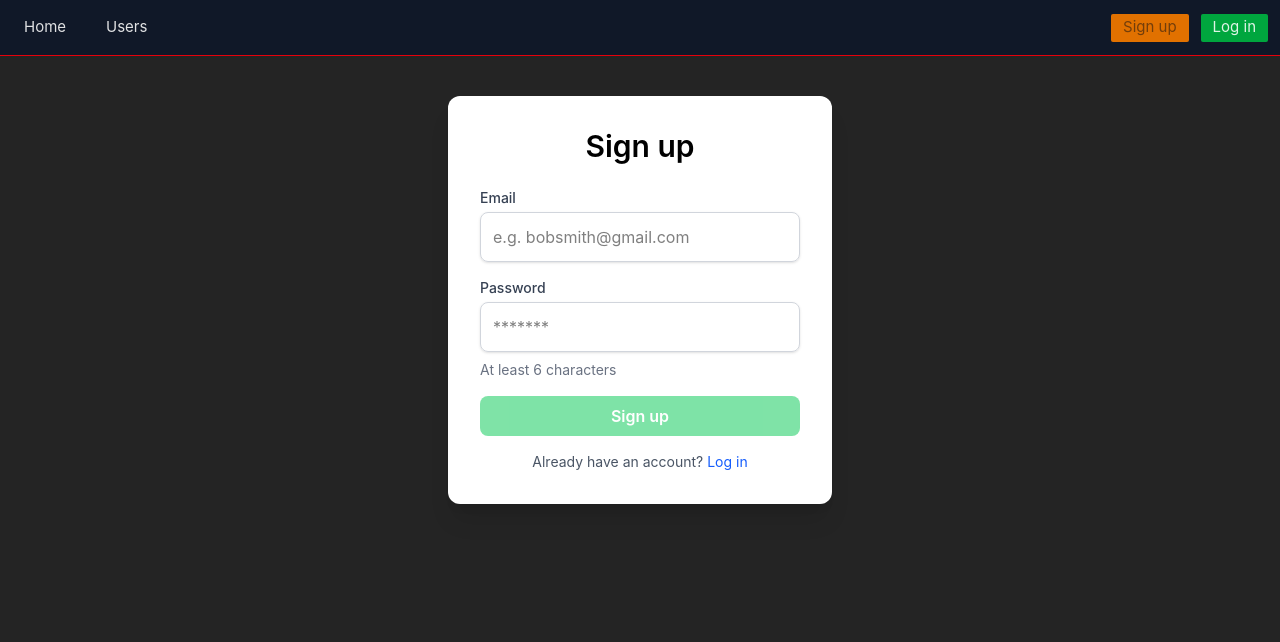
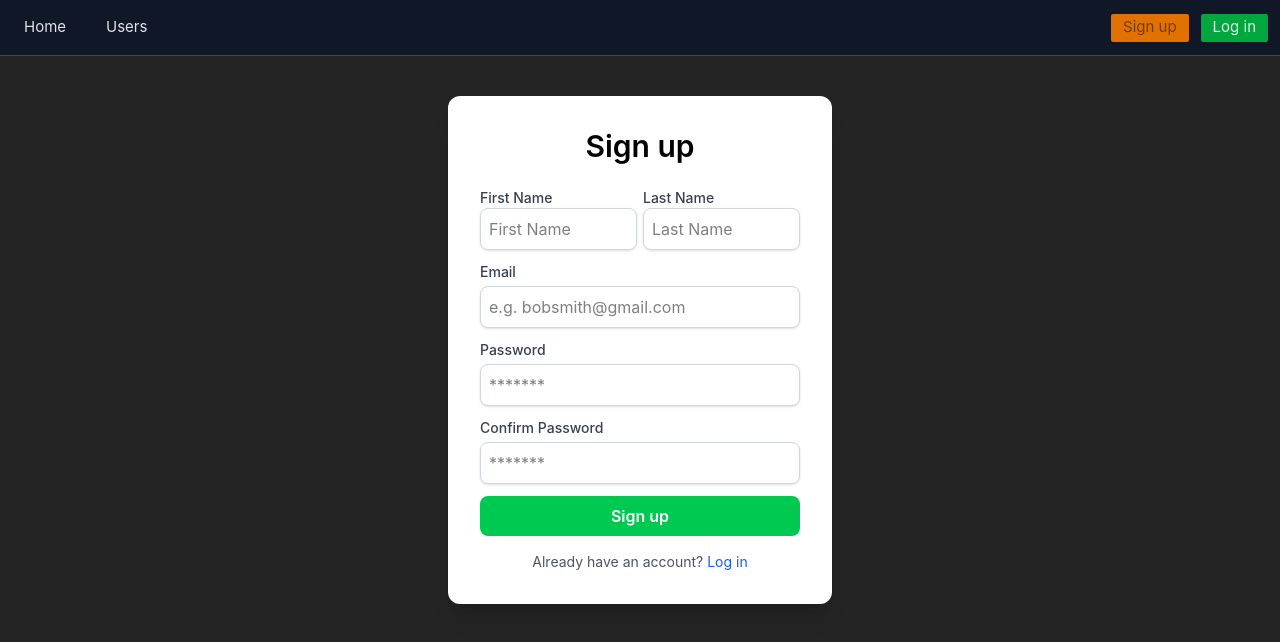
Before and after one commit to mrsvolodya/Auth, a React (Vite) app: page /sign-up in a window 1280 px wide. Shown: the top 642 px of the page. Built offline with nearby package versions, Linux system fonts and the light colour scheme; no server answers.

Commit message:
added new fielsd

```diff
--- a/src/components/CustomLink.tsx
+++ b/src/components/CustomLink.tsx
@@ -1,5 +1,7 @@
+import { clsx } from "clsx";
+import React from "react";
 import { NavLink } from "react-router-dom";
-import { clsx } from "clsx";
+
 interface LinkProps {
   to: string;
   className?: string;
--- a/src/pages/HomePage/HomePage.tsx
+++ b/src/pages/HomePage/HomePage.tsx
@@ -1,7 +1,7 @@
 export function HomePage() {
   return (
     <div>
-      <h1 className="text-4xl m-4 font-bold">Home Page</h1>
+      <h1 className="text-4xl m-4 font-bold">Home</h1>
     </div>
   );
 }
--- a/src/pages/LoginPage/LoginPage.tsx
+++ b/src/pages/LoginPage/LoginPage.tsx
@@ -25,7 +25,7 @@ export const LoginPage = () => {
   const { login, isChecked, currentUser } = useAuth();
 
   if (isChecked && currentUser) {
-    return <Navigate to="/" />;
+    return <Navigate to="/profile" />;
   }
 
   return (
--- a/src/pages/RegistrationPage/RegistrationPage.tsx
+++ b/src/pages/RegistrationPage/RegistrationPage.tsx
@@ -1,10 +1,10 @@
+import { AxiosError } from "axios";
+import clsx from "clsx"; // Імпорт clsx
+import { Field, Form, Formik } from "formik";
 import { useState } from "react";
 import { Link, Navigate } from "react-router-dom";
-import { Formik, Form, Field } from "formik";
-import clsx from "clsx"; // Імпорт clsx
-import { AxiosError } from "axios";
+import { useAuth } from "../../components/AuthContent";
 import { usePageError } from "../../hooks/usePageError";
-import { useAuth } from "../../components/AuthContent";
 import { authService } from "../../services/authService";
 
 type RegistrationError = AxiosError<{
@@ -12,16 +12,46 @@ type RegistrationError = AxiosError<{
   message: string;
 }>;
 
-function validateEmail(value: string) {
-  const EMAIL_PATTERN = /^[\w.+-]+@([\w-]+\.){1,3}[\w-]{2,}$/;
+// First, let's define a type for our form values
+type RegistrationFormValues = {
+  email: string;
+  password: string;
+  firstName: string;
+  lastName: string;
+  confirmPassword: string;
+};
 
-  if (!value) return "Email is required";
-  if (!EMAIL_PATTERN.test(value)) return "Email is not valid";
-}
+const validateForm = (values: RegistrationFormValues) => {
+  const errors: Partial<RegistrationFormValues> = {};
 
-const validatePassword = (value: string) => {
-  if (!value) return "Password is required";
-  if (value.length < 6) return "At least 6 characters";
+  // Email validation
+  if (!values.email) {
+    errors.email = "Email is required";
+  } else if (!/^[\w.+-]+@([\w-]+\.){1,3}[\w-]{2,}$/.test(values.email)) {
+    errors.email = "Email is not valid";
+  }
+
+  // Password validation
+  if (!values.password) {
+    errors.password = "Password is required";
+  } else if (values.password.length < 6) {
+    errors.password = "At least 6 characters";
+  }
+
+  // Confirm password validation
+  if (!values.confirmPassword) {
+    errors.confirmPassword = "Confirm password is required";
+  } else if (values.password !== values.confirmPassword) {
+    errors.confirmPassword = "Passwords must match";
+  }
+
+  if (!values.firstName) {
+    errors.firstName = "Type your name";
+  }
+
+  if (!values.lastName) {
+    errors.lastName = "Type your surname";
+  }
 };
 
 export const RegistrationPage = () => {
@@ -45,16 +75,20 @@ export const RegistrationPage = () => {
 
   return (
     <>
-      <Formik
+      <Formik<RegistrationFormValues>
         initialValues={{
           email: "",
           password: "",
+          confirmPassword: "",
+          firstName: "",
+          lastName: "",
         }}
+        validate={validateForm}
         validateOnMount={true}
-        onSubmit={({ email, password }, formikHelpers) => {
+        onSubmit={({ firstName, lastName, email, password }, formikHelpers) => {
           formikHelpers.setSubmitting(true);
           authService
-            .register(email, password)
+            .register(firstName, lastName, email, password)
             .then(() => setRegistered(true))
             .catch((error: RegistrationError) => {
               if (error.message) setError(error.message);
@@ -70,9 +104,55 @@ export const RegistrationPage = () => {
         {({ touched, errors, isSubmitting }) => (
           <Form className="w-full max-w-sm mx-auto my-10 p-8 bg-white shadow-xl rounded-xl text-black">
             <h1 className="text-3xl font-semibold text-center mb-6">Sign up</h1>
+            {/* First Name Field} */}
+
+            <div className="flex justify-between space-x-1.5">
+              <div className="mb-3">
+                <label
+                  htmlFor="firstName"
+                  className="block text-sm font-medium text-gray-700"
+                >
+                  First Name
+                </label>
+                <Field
+                  name="firstName"
+                  type="text"
+                  id="firstName"
+                  placeholder="First Name"
+                  className={clsx(
+                    "w-full p-2 border  rounded-lg shadow-sm focus:ring focus:ring-blue-300",
+                    {
+                      "border-red-500": touched.firstName && errors.firstName,
+                      "border-gray-300": !(touched.email && errors.firstName),
+                    }
+                  )}
+                />
+              </div>
+              <div className="mb-3">
+                <label
+                  htmlFor="lastName"
+                  className="block text-sm font-medium text-gray-700"
+                >
+                  Last Name
+                </label>
+                <Field
+                  name="lastName"
+                  type="text"
+                  id="lastName"
+                  placeholder="Last Name"
+                  className={clsx(
+                    "w-full p-2 border  rounded-lg shadow-sm focus:ring focus:ring-blue-300",
+                    {
+                      "border-red-500": touched.lastName && errors.lastName,
+                      "border-gray-300": !(touched.lastName && errors.lastName),
+                    }
+                  )}
+                />
+              </div>
+            </div>
 
             {/* Email Field */}
-            <div className="mb-4">
+            <div className="mb-3">
               <label
                 htmlFor="email"
                 className="block text-sm font-medium text-gray-700"
@@ -81,17 +161,17 @@ export const RegistrationPage = () => {
               </label>
               <div className="relative mt-1">
                 <Field
-                  validate={validateEmail}
                   name="email"
                   type="email"
                   id="email"
                   placeholder="e.g. bobsmith@gmail.com"
                   className={clsx(
-                    "w-full p-3 border rounded-lg shadow-sm focus:ring focus:ring-blue-300",
+                    "w-full p-2 border rounded-lg shadow-sm focus:ring focus:ring-blue-300 ",
                     {
                       "border-red-500": touched.email && errors.email,
                       "border-gray-300": !(touched.email && errors.email),
-                    }
+                    },
+                    "active:border-amber-400"
                   )}
                 />
                 <span className="absolute left-3 top-3 text-gray-400">
@@ -104,7 +184,7 @@ export const RegistrationPage = () => {
             </div>
 
             {/* Password Field */}
-            <div className="mb-4">
+            <div className="mb-3">
               <label
                 htmlFor="password"
                 className="block text-sm font-medium text-gray-700"
@@ -113,13 +193,12 @@ export const RegistrationPage = () => {
               </label>
               <div className="relative mt-1">
                 <Field
-                  validate={validatePassword}
                   name="password"
                   type="password"
                   id="password"
                   placeholder="*******"
                   className={clsx(
-                    "w-full p-3 border rounded-lg shadow-sm focus:ring focus:ring-blue-300",
+                    "w-full p-2 border rounded-lg shadow-sm focus:ring focus:ring-blue-300",
                     {
                       "border-red-500": touched.password && errors.password,
                       "border-gray-300": !(touched.password && errors.password),
@@ -133,8 +212,48 @@ export const RegistrationPage = () => {
               {touched.password && errors.password ? (
                 <p className="mt-2 text-sm text-red-500">{errors.password}</p>
               ) : (
-                <p className="mt-2 text-sm text-gray-500">
-                  At least 6 characters
+                touched.password &&
+                errors.password &&
+                errors.password.length < 6 && (
+                  <p className="mt-2 text-sm text-gray-500">
+                    At least 6 characters
+                  </p>
+                )
+              )}
+            </div>
+
+            <div className="mb-3">
+              <label
+                htmlFor="confirmPassword"
+                className="block text-sm font-medium text-gray-700"
+              >
+                Confirm Password
+              </label>
+
+              <div className="relative mt-1">
+                <Field
+                  type="password"
+                  name="confirmPassword"
+                  id="confirmPassword"
+                  placeholder="*******"
+                  className={clsx(
+                    "w-full p-2 border rounded-lg shadow-sm focus:ring focus:ring-blue-300",
+                    {
+                      "border-red-500":
+                        touched.confirmPassword && errors.confirmPassword,
+                      "border-gray-300": !(
+                        touched.confirmPassword && errors.confirmPassword
+                      ),
+                    }
+                  )}
+                />
+                <span className="absolute left-3 top-3 text-gray-400">
+                  <i className="fa fa-lock"></i>
+                </span>
+              </div>
+              {touched.confirmPassword && errors.confirmPassword && (
+                <p className="mt-2 text-sm text-red-500">
+                  {errors.confirmPassword}
                 </p>
               )}
             </div>
@@ -155,7 +274,13 @@ export const RegistrationPage = () => {
                     ),
                   }
                 )}
-                disabled={isSubmitting || !!errors.email || !!errors.password}
+                disabled={
+                  isSubmitting ||
+                  !!errors.email ||
+                  !!errors.password ||
+                  !!errors.firstName ||
+                  !!errors.lastName
+                }
               >
                 {isSubmitting ? "Signing up..." : "Sign up"}
               </button>
--- a/src/services/accessTokenService.ts
+++ b/src/services/accessTokenService.ts
@@ -1,4 +1,4 @@
-const key = "accessToken";
+const key = "mYaccessToken";
 export const accessTokenService = {
   get: () => localStorage.getItem(key),
   save: (token: string) => localStorage.setItem(key, token),
--- a/src/services/authService.ts
+++ b/src/services/authService.ts
@@ -7,8 +7,18 @@ interface AuthData {
 }
 
 export const authService = {
-  register: (email: string, password: string) => {
-    return client.post("/registration", { email, password });
+  register: (
+    firstName: string,
+    lastName: string,
+    email: string,
+    password: string
+  ) => {
+    return client.post("/registration", {
+      firstName,
+      lastName,
+      email,
+      password,
+    });
   },
 
   activate: (token: string): Promise<AuthData> => {
```
Also changed, not shown: src/App.tsx (+27 -3 lines), src/components/AuthContent.tsx (+4 -5 lines), src/components/ProfileIcon.tsx (added, +18 -0 lines), src/pages/AccountActivationPage/AccountActivationPage.tsx (+17 -10 lines), src/pages/ProfilePage/ProfilePage.tsx (added, +23 -0 lines).
